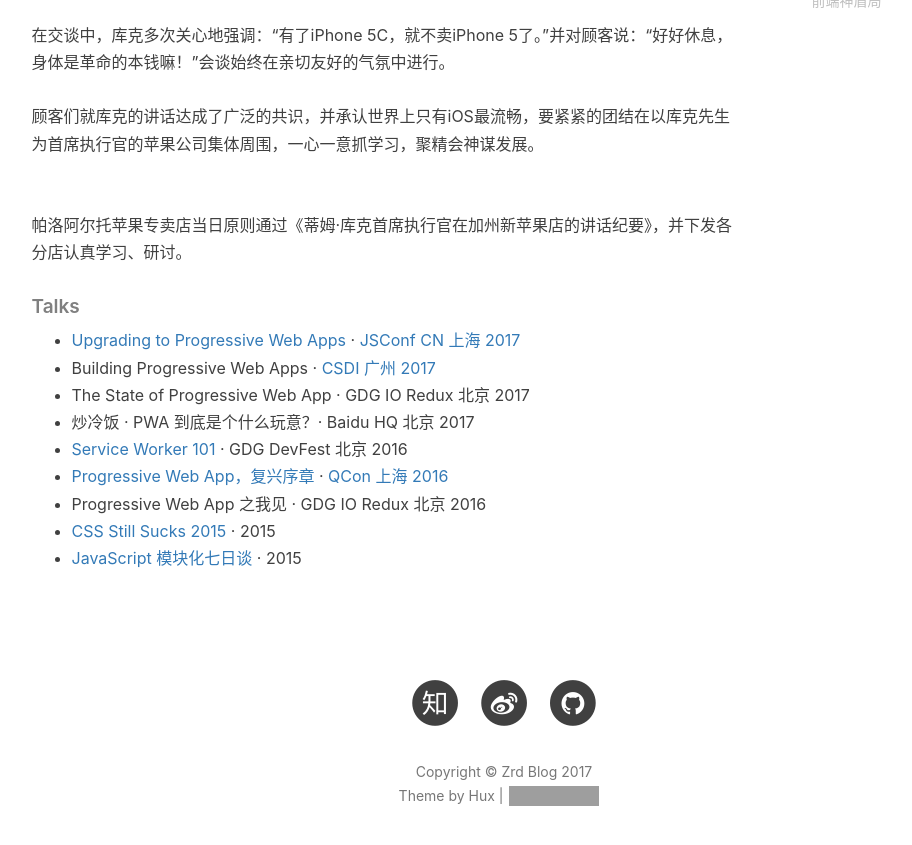
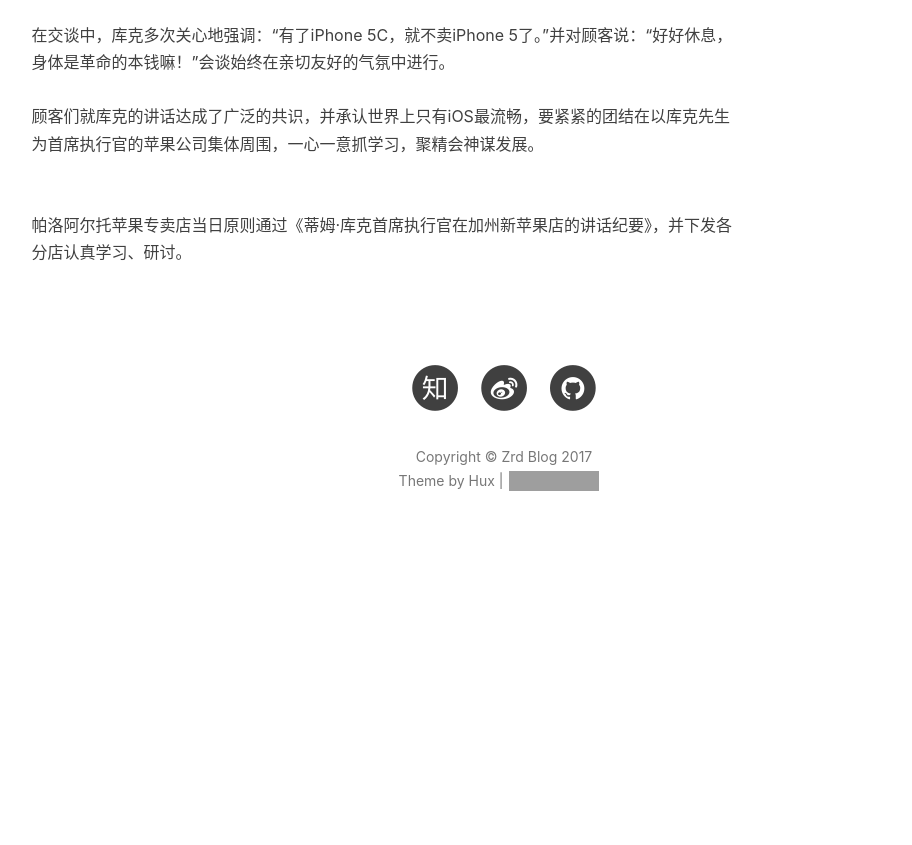
Before and after one commit to zhangruidong/zhangruidong.github.io, a Jekyll site: the page built from about.html, in a window 1280 px wide and 900 px high, scrolled down 1070 px. Shown: the top 845 px of the window, without its empty margins (136-1048 px from the left). Built offline with Jekyll 4.4.1, drawn with Linux system fonts in a browser that asks for light colours; nearby versions of some CDN libraries; comment, search, counter and statistics services are not loaded; after the commit the page ends 1655 px from its top, so only the background shows below that; grey boxes are pictures that could not be loaded.

Commit message:
change theme

```diff
--- a/_includes/about/en.md
+++ b/_includes/about/en.md
@@ -6,28 +6,3 @@
 Your work is going to fill a large part of your life, and the only way to be truly satisfied is to do what you believe is great work. And the only way to do great work is to love what you do. If you haven’t found it yet, keep looking. Don’t settle. As with all matters of the heart, you’ll know when you find it.
 
  If you want to live your life in a creative way, as an artist, you have to not look back too much. You have to be willing to take whatever you’ve done and whoever you were and throw them away.
-
-
-##### Talks
-
-- [Upgrading to Progressive Web Apps][9] · [JSConf China Shanghai 2017](http://2017.jsconf.cn/)
-- Building Progressive Web Apps · [CSDI Guangzhou 2017](http://www.csdisummit.com/)
-- The State of Progressive Web App · GDG IO Redux Beijing 2017
-- PWA Rehashing · Baidu HQ Beijing 2017
-- [Service Worker 101][5] · GDG DevFest Beijing 2016
-- [Progressive Web Apps][4] · QCon Shanghai 2016
-- Progressive Web App in my POV · GDG IO Redux Beijing 2016
-- [CSS Still Sucks 2015][2] · 2015
-- [JavaScript Modularization Journey][1] · 2015
-
-
-
-[1]: //huangxuan.me/2015/07/09/js-module-7day/
-[2]: //huangxuan.me/2015/12/28/css-sucks-2015/
-[3]: //huangxuan.me/2016/06/05/pwa-in-my-pov/
-[4]: //huangxuan.me/2016/10/20/pwa-qcon2016/
-[5]: //huangxuan.me/2016/11/20/sw-101-gdgdf/
-[6]: https://yanshuo.io/assets/player/?deck=58ac8598b123db0067292f92 "PWA Rehashing"
-[7]: https://yanshuo.io/assets/player/?deck=593ad6fbfe88c2006a0a0d6d "The State of PWA"
-[8]: https://yanshuo.io/assets/player/?deck=594d673d570c357d0698a950 "Building PWA"
-[9]: //huangxuan.me/jsconfcn2017/
--- a/_includes/about/zh.md
+++ b/_includes/about/zh.md
@@ -21,26 +21,3 @@
 <br>
 <br>
 帕洛阿尔托苹果专卖店当日原则通过《蒂姆·库克首席执行官在加州新苹果店的讲话纪要》，并下发各分店认真学习、研讨。
-
-
-##### Talks
-
-- [Upgrading to Progressive Web Apps][9] · [JSConf CN 上海 2017](http://2017.jsconf.cn/)
-- Building Progressive Web Apps · [CSDI 广州 2017](http://www.csdisummit.com/)
-- The State of Progressive Web App · GDG IO Redux 北京 2017
-- 炒冷饭 · PWA 到底是个什么玩意？· Baidu HQ 北京 2017
-- [Service Worker 101][5] · GDG DevFest 北京 2016
-- [Progressive Web App，复兴序章][4] · [QCon 上海 2016](http://2016.qconshanghai.com/presentation/3111)
-- Progressive Web App 之我见 · GDG IO Redux 北京 2016
-- [CSS Still Sucks 2015][2] · 2015
-- [JavaScript 模块化七日谈][1] · 2015
-
-[1]: //huangxuan.me/2015/07/09/js-module-7day/
-[2]: //huangxuan.me/2015/12/28/css-sucks-2015/
-[3]: //huangxuan.me/2016/06/05/pwa-in-my-pov/
-[4]: //huangxuan.me/2016/10/20/pwa-qcon2016/
-[5]: //huangxuan.me/2016/11/20/sw-101-gdgdf/
-[6]: https://yanshuo.io/assets/player/?deck=58ac8598b123db0067292f92 "PWA Rehashing"
-[7]: https://yanshuo.io/assets/player/?deck=593ad6fbfe88c2006a0a0d6d "The State of PWA"
-[8]: https://yanshuo.io/assets/player/?deck=594d673d570c357d0698a950 "Building PWA"
-[9]: //huangxuan.me/jsconfcn2017/
```
Also changed, not shown: img/about-bg.jpg, img/avatar-hux.jpg.
